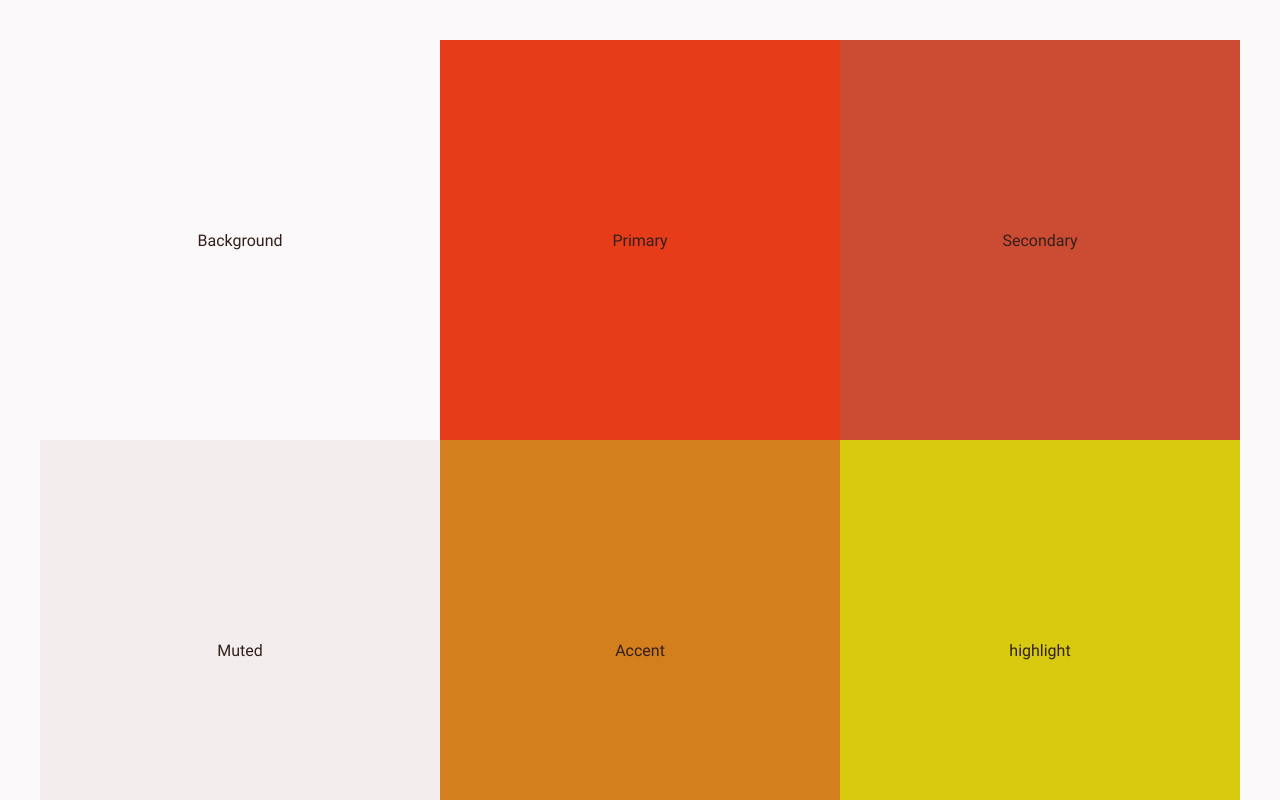
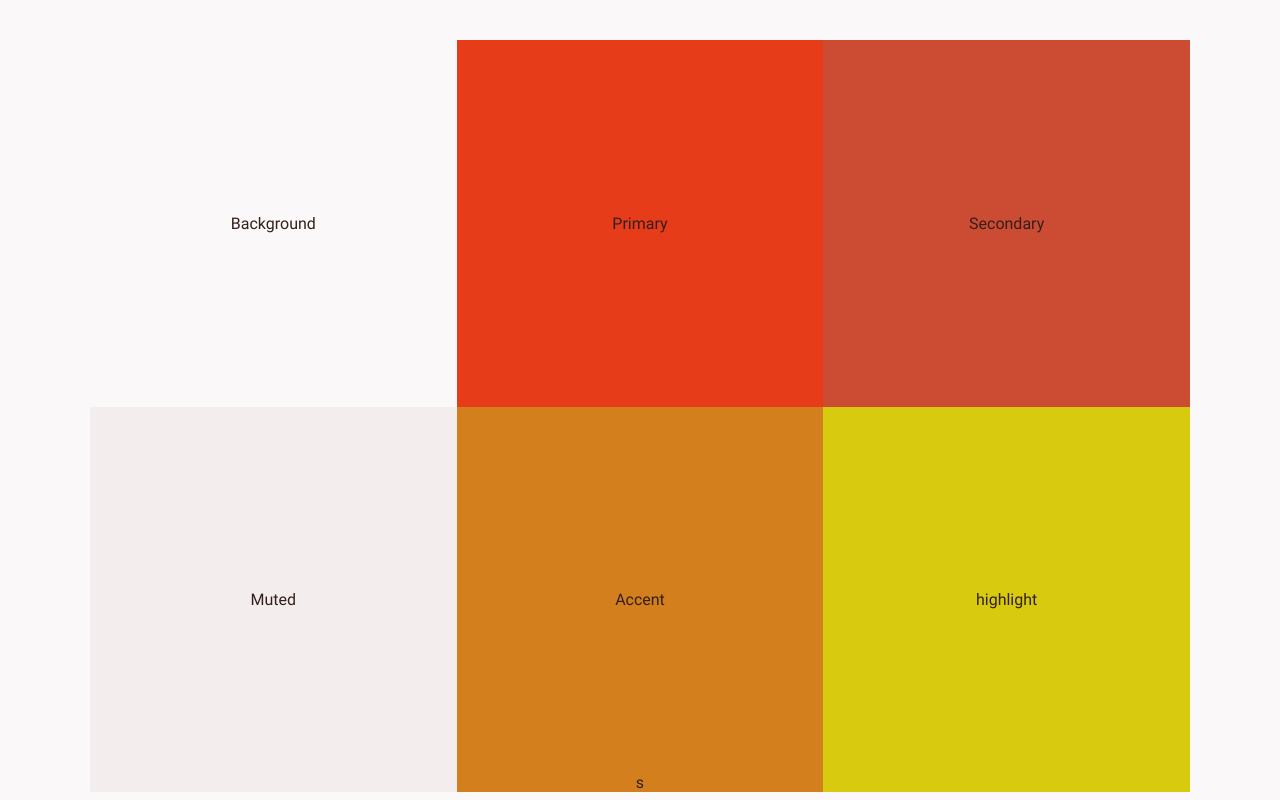
Before and after one commit to KelseyCooper/kcooper.me, a Next.js app: page /KitchenSink in a window 1280 px wide. Shown: the top 800 px of the page. Built offline with nearby package versions, Linux system fonts and the light colour scheme.

Commit message:
Add color toggle

```diff
--- a/common/components/Button.js
+++ b/common/components/Button.js
@@ -14,7 +14,7 @@ function Button({
       type={type}
       className={cx(styles.button, styles[variant])}
     >
-      {children}
+      <span>{children}</span>
     </button>
   )
 }
--- a/common/components/Button.module.css
+++ b/common/components/Button.module.css
@@ -6,14 +6,15 @@
   height: 64px;
   font-weight: 700;
   line-height: 64px;
-  transition: all 0.3s;
+  transition: all 0.3s linear;
   cursor: pointer;
 
   &.primary {
     border: 0;
     background-color: transparent;
 
-    &:hover {
+    &:hover,
+    &:focus {
       color: var(--color-background);
     }
 
@@ -29,12 +30,14 @@
       border: 1px solid var(--color-text);
     }
 
-    &:hover::before {
+    &:hover::before,
+    &:focus::before {
       opacity: 1;
       transform: scale(1, 1);
     }
 
-    &:hover::after {
+    &:hover::after,
+    &:focus::after {
       transform: scale(1, 0.1);
       opacity: 0;
     }
--- /dev/null
+++ b/common/components/ColorThemeToggle.js
@@ -0,0 +1,60 @@
+import React, { useState } from 'react'
+import cx from 'classnames'
+import { motion } from 'framer-motion'
+
+import themeColors from 'styles/themeColors'
+
+import styles from './ColorThemeToggle.module.css'
+
+const dotPosition = [
+  {
+    left: '3px',
+  },
+  {
+    left: '16px',
+  },
+  {
+    left: '28px',
+  },
+]
+
+const ColorThemeToggle = () => {
+  const [themeColorIndex, setHeaderthemeColorIndex] = useState(0)
+  const themeColorsArray = Object.keys(themeColors)
+
+  const handleClick = () => {
+    const newIndex =
+      themeColorIndex < themeColorsArray.length - 1 ? (themeColorIndex += 1) : 0
+    setHeaderthemeColorIndex(newIndex)
+
+    const themeColorKey = themeColorsArray[newIndex]
+    document.documentElement.style.setProperty(
+      '--color-text',
+      themeColors[themeColorKey].text
+    )
+    document.documentElement.style.setProperty(
+      '--color-text-light',
+      themeColors[themeColorKey].textLight
+    )
+    document.documentElement.style.setProperty(
+      '--color-background',
+      themeColors[themeColorKey].background
+    )
+  }
+
+  return (
+    <button
+      className={cx(styles.toggle)}
+      onClick={handleClick}
+      ariaLabel="Toggle site colors"
+    >
+      <motion.div
+        className={cx(styles.toggleDot)}
+        animate={dotPosition[themeColorIndex]}
+        transition={{ ease: 'anticipate', duration: 0.5 }}
+      ></motion.div>
+    </button>
+  )
+}
+
+export default ColorThemeToggle
--- /dev/null
+++ b/common/components/ColorThemeToggle.module.css
@@ -0,0 +1,19 @@
+.toggle {
+  position: relative;
+  height: 24px;
+  width: 50px;
+  border-radius: 17px;
+  border: 0;
+  background-color: var(--color-text);
+  cursor: pointer;
+}
+
+.toggleDot {
+  height: 20px;
+  width: 20px;
+  position: absolute;
+  background-color: var(--color-background);
+  border-radius: 50%;
+  top: 2px;
+  pointer-events: none;
+}
--- a/common/components/Footer.module.css
+++ b/common/components/Footer.module.css
@@ -1,7 +1,7 @@
 .container {
   padding: var(--spacing-extra-large) var(--spacing-medium);
   background-color: var(--color-text);
-  color: white;
+  color: var(--color-background);
 
   @media (--small) {
     padding: var(--spacing-medium);
@@ -27,7 +27,7 @@
 
 .heading {
   padding-bottom: var(--spacing-small);
-  border-bottom: 2px solid var(--color-accent);
+  border-bottom: 2px solid var(--color-background);
 }
 
 .links {
@@ -45,7 +45,7 @@
   padding-top: var(--spacing-large);
   margin: 0 auto;
   text-align: center;
-  border-top: 2px solid var(--color-accent);
+  border-top: 2px solid var(--color-background);
 
   & p:first-of-type {
     margin-top: 0;
--- a/common/components/Header.js
+++ b/common/components/Header.js
@@ -3,18 +3,9 @@ import Link from 'next/link'
 import { motion } from 'framer-motion'
 import cx from 'classnames'
 
-import themeColors from 'styles/themeColors'
+import { ColorThemeToggle } from 'common/components/'
 
 import styles from './Header.module.css'
-
-const links = [
-  { label: 'Home', path: '#Home' },
-  { label: 'About', path: '#About' },
-  { label: 'Text', path: '#Text' },
-  { label: 'Banana', path: '#Banana' },
-  { label: 'Kitchen Sink', path: '/KitchenSink' },
-  { label: 'Usefull links', path: '/UsefulLinks' },
-]
 
 const variants = {
   header: {
@@ -30,7 +21,6 @@ const variants = {
 const Header = ({ inViewSection }) => {
   const [headerVisible, setHeaderVisible] = useState(true)
   const [scrollY, setScrollY] = useState(0)
-  let themeColorIndex = 0
 
   useEffect(() => {
     window.addEventListener('scroll', handleScroll, true)
@@ -55,27 +45,6 @@ const Header = ({ inViewSection }) => {
     }
   }
 
-  const handleClick = () => {
-    const themeColorsArray = Object.keys(themeColors)
-
-    themeColorIndex =
-      themeColorIndex < themeColorsArray.length - 1 ? (themeColorIndex += 1) : 0
-
-    const themeColorKey = themeColorsArray[themeColorIndex]
-    document.documentElement.style.setProperty(
-      '--color-text',
-      themeColors[themeColorKey].text
-    )
-    document.documentElement.style.setProperty(
-      '--color-text-light',
-      themeColors[themeColorKey].textLight
-    )
-    document.documentElement.style.setProperty(
-      '--color-background',
-      themeColors[themeColorKey].background
-    )
-  }
-
   return (
     <motion.header
       className={cx(styles.container)}
@@ -94,17 +63,7 @@ const Header = ({ inViewSection }) => {
               </div>
             </Link>
           </div>
-          <ul className={cx(styles.links)}>
-            <button onClick={handleClick}>color</button>
-            {links.map(link => (
-              <li key={link.label}>
-                {inViewSection === link.label ? <span>x</span> : ''}
-                <Link href={link.path}>
-                  <a>{link.label}</a>
-                </Link>
-              </li>
-            ))}
-          </ul>
+          <ColorThemeToggle />
         </div>
       </header>
     </motion.header>
--- a/common/components/Header.module.css
+++ b/common/components/Header.module.css
@@ -5,12 +5,14 @@
   left: 0;
   right: 0;
   padding: var(--spacing-medium);
+  background-color: var(--color-background);
 }
 
 .inner {
   max-width: var(--max-width-page);
   display: flex;
   justify-content: space-between;
+  align-items: center;
   margin: 0 auto;
 }
 
@@ -29,20 +31,3 @@
   margin-left: -4px;
   font-family: var(--font-family-heading);
 }
-
-.links {
-  display: flex;
-  flex-direction: column;
-  padding-left: 0;
-  margin-top: 0;
-  list-style-type: none;
-  text-align: right;
-
-  @media (--small) {
-    display: none;
-  }
-
-  & li {
-    margin-left: var(--spacing-small);
-  }
-}
--- a/common/components/icons/index.js
+++ b/common/components/icons/index.js
@@ -22,7 +22,7 @@ const Close = () => {
         stroke="currentColor"
       />
     </svg>
-  );
-};
+  )
+}
 
-export { Close };
+export { Close }
--- a/styles/forms.css
+++ b/styles/forms.css
@@ -25,7 +25,7 @@ select {
   color: inherit;
   -webkit-appearance: none;
   transition: border-color 0.3s ease, box-shadow 0.3s ease;
-  padding: var(--spacing-small) 0;
+  padding: var(--spacing-small) var(--spacing-small) var(--spacing-small) 0;
   color: var(--color-text);
   font-family: var(--font-family-body);
   font-size: var(--font-size-body);
@@ -49,7 +49,6 @@ input,
 textarea {
   border-color: var(--color-text);
   border-top: 0;
-  border-right: 0;
   border-left: 0;
 }
 
--- a/styles/vars.css
+++ b/styles/vars.css
@@ -37,6 +37,6 @@
 
   --easing: cubic-bezier(0.895, 0.03, 0.685, 0.22);
 
-  --max-width-page: 1300px;
-  --max-width-page-inner: 1200px;
+  --max-width-page: 1100px;
+  --max-width-page-inner: 1100px;
 }
```
Also changed, not shown: common/components/index.js (+5 -4 lines).
